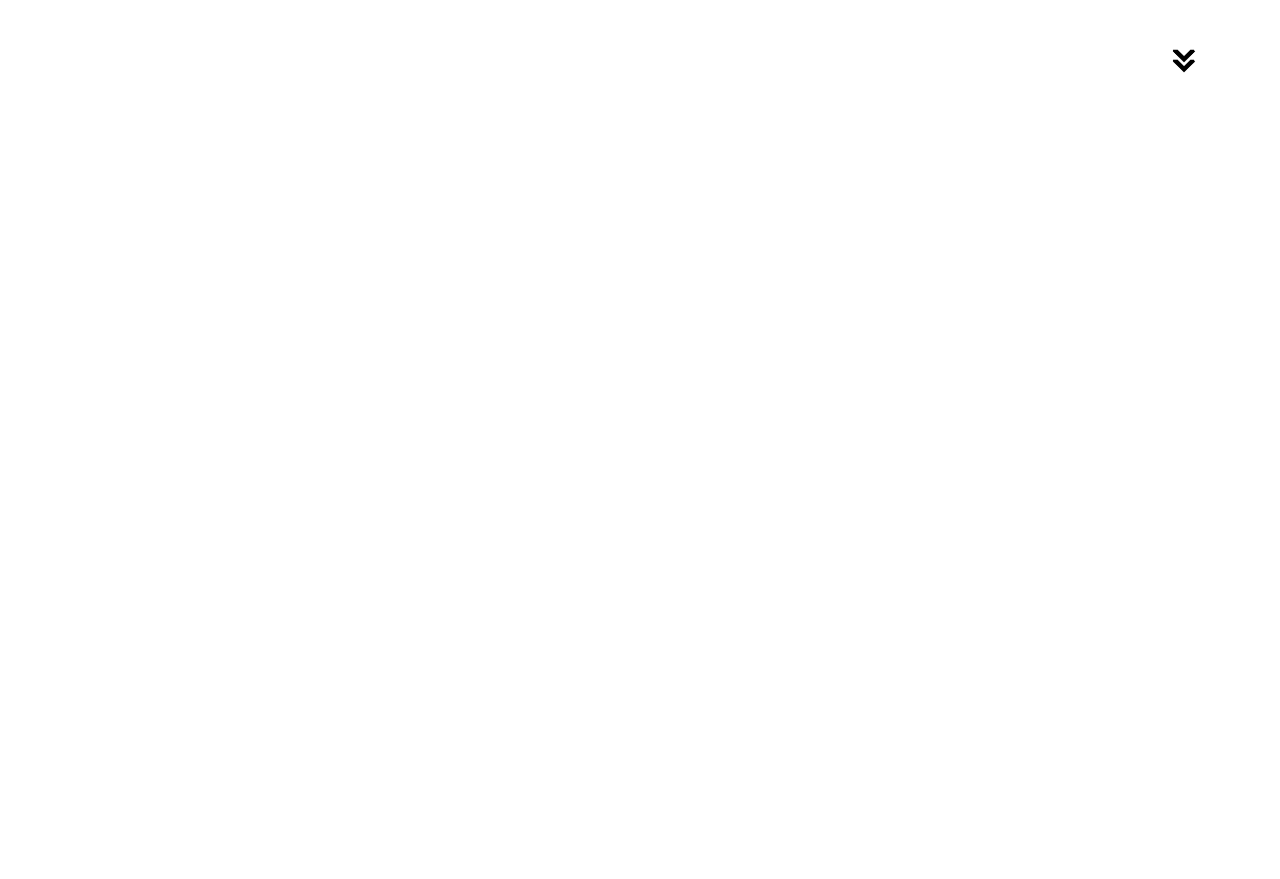
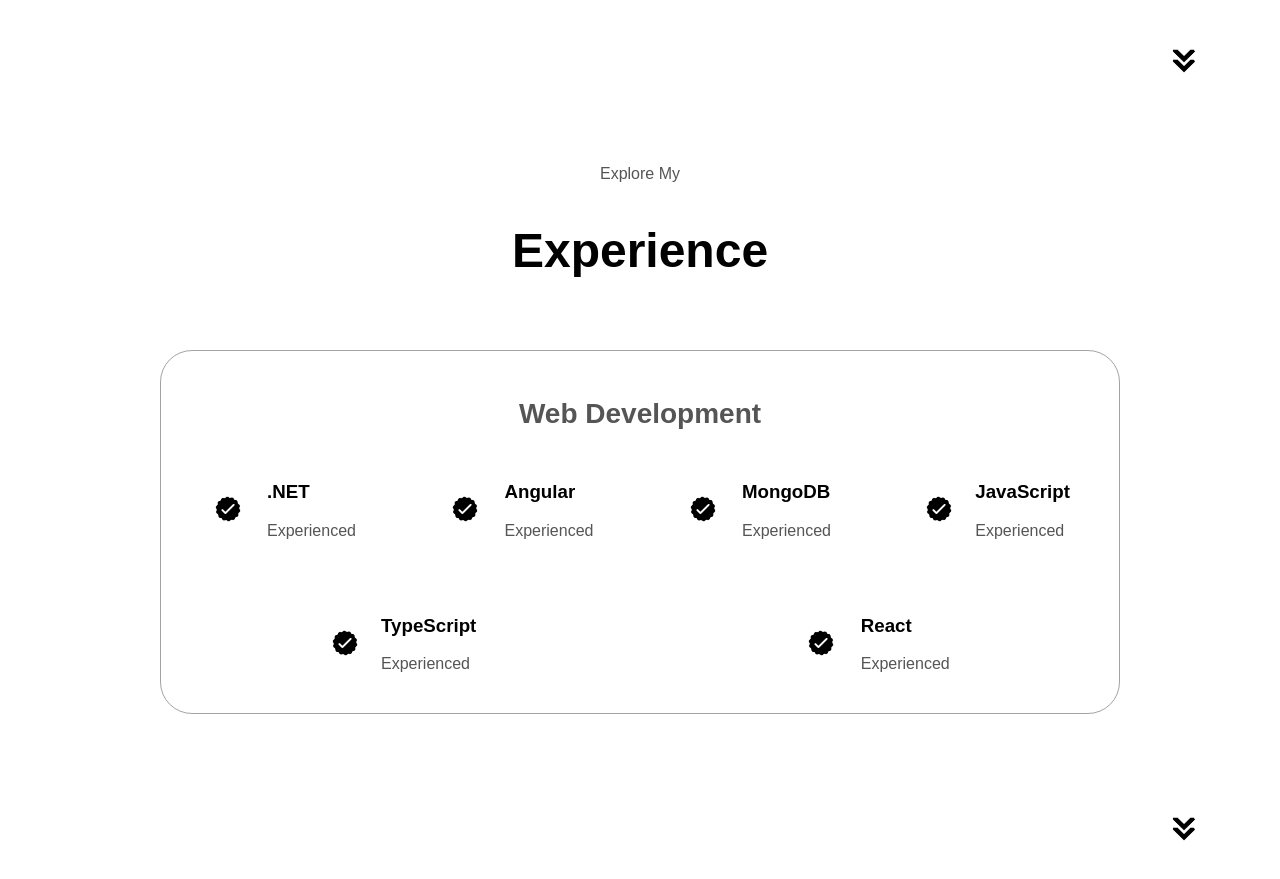
Before and after one commit to md-rubel-mia/portfolio, a React (Create React App) app: page / in a window 1280 px wide. Shown: the part 1448-2327 px from the top of the page. Before the commit the page ends 1565 px from the top, so only its background shows below. Built offline with nearby package versions, Linux system fonts and the light colour scheme.

Commit message:
Experience added

```diff
--- a/src/App.js
+++ b/src/App.js
@@ -1,5 +1,6 @@
 import './App.css';
 import About from './components/about/about';
+import Experience from './components/experience/experience';
 import HamburgerNav from './components/hamburger-nav/hamburger-nav';
 import Navbar from './components/navbar/navbar';
 import Profile from './components/profile/profile';
@@ -10,6 +11,7 @@ function App() {
      {/* <HamburgerNav /> */}
      <Profile />
      <About />
+     <Experience />
     </div>
   );
 }
--- /dev/null
+++ b/src/components/experience/experience.js
@@ -0,0 +1,92 @@
+function Experience() {
+    return (<>
+        <section className="experience">
+            <p className="section__text__p1">Explore My</p>
+            <h1 className="title">Experience</h1>
+            <div className="experience-details-container">
+                <div className="about-containers">
+                    <div className="details-container">
+                        <h2 className="experience-sub-title">Web Development</h2>
+                        <div className="article-container">
+                            <article>
+                                <img
+                                    src="/checkmark.png"
+                                    alt="Experience icon"
+                                    className="icon"
+                                />
+                                <div>
+                                    <h3>.NET</h3>
+                                    <p>Experienced</p>
+                                </div>
+                            </article>
+                            <article>
+                                <img
+                                    src="/checkmark.png"
+                                    alt="Experience icon"
+                                    className="icon"
+                                />
+                                <div>
+                                    <h3>Angular</h3>
+                                    <p>Experienced</p>
+                                </div>
+                            </article>
+                            <article>
+                                <img
+                                    src="/checkmark.png"
+                                    alt="Experience icon"
+                                    className="icon"
+                                />
+                                <div>
+                                    <h3>MongoDB</h3>
+                                    <p>Experienced</p>
+                                </div>
+                            </article>
+                            <article>
+                                <img
+                                    src="/checkmark.png"
+                                    alt="Experience icon"
+                                    className="icon"
+                                />
+                                <div>
+                                    <h3>JavaScript</h3>
+                                    <p>Experienced</p>
+                                </div>
+                            </article>
+                            <article>
+                                <img
+                                    src="/checkmark.png"
+                                    alt="Experience icon"
+                                    className="icon"
+                                />
+                                <div>
+                                    <h3>TypeScript</h3>
+                                    <p>Experienced</p>
+                                </div>
+                            </article>
+                            <article>
+                                <img
+                                    src="/checkmark.png"
+                                    alt="Experience icon"
+                                    className="icon"
+                                />
+                                <div>
+                                    <h3>React</h3>
+                                    <p>Experienced</p>
+                                </div>
+                            </article>
+                        </div>
+                    </div>
+
+                </div>
+            </div>
+            <img
+                src="/arrow.png"
+                alt="Arrow icon"
+                className="icon arrow"
+                onclick="location.href='./#projects'"
+            />
+        </section>
+    </>);
+}
+
+export default Experience;
--- a/src/index.css
+++ b/src/index.css
@@ -336,6 +336,7 @@ article {
   display: flex;
   width: 10rem;
   justify-content: space-around;
+  align-items: center;
   gap: 0.5rem;
 }
 
```
